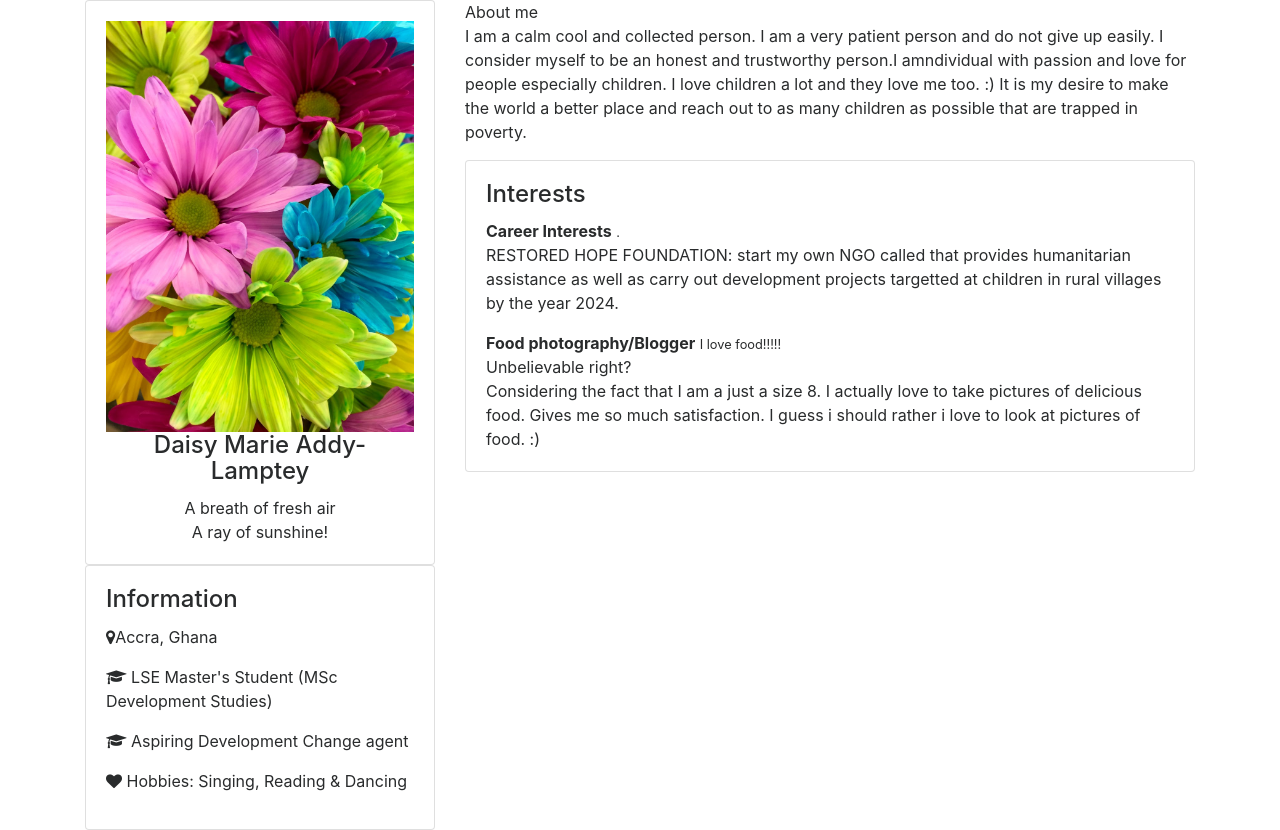
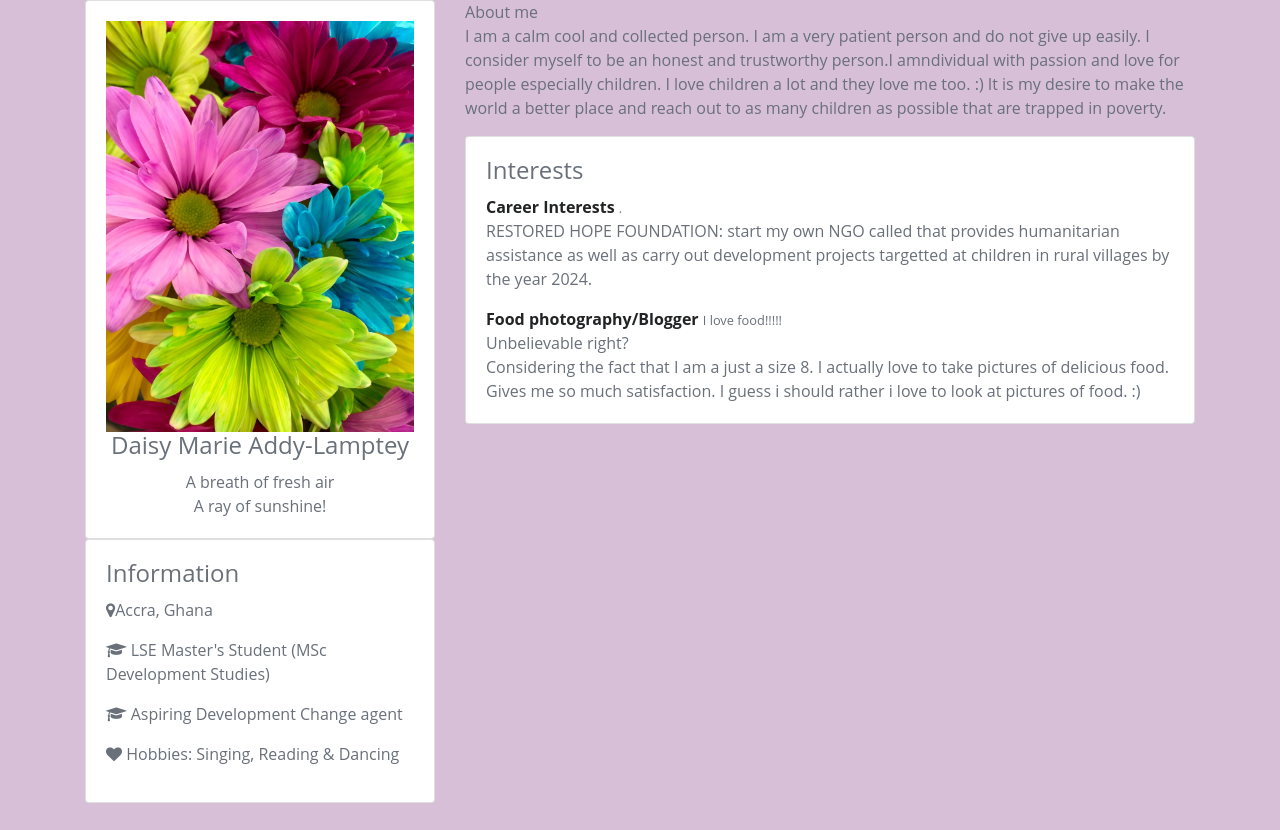
Before and after one commit to Daisylamp/Daisylamp.github.io, a plain HTML site: page index.html in a window 1280 px wide. After the commit the page ends 803 px from the top, so only its background shows below. Drawn offline with nearby package versions, Linux system fonts and the light colour scheme.

Commit message:
Add files via upload

```diff
--- a/css/my-style.css
+++ b/css/my-style.css
@@ -1,3 +1,17 @@
 img{
 	max-width: 100%;
 }
+
+html {
+  background-color: #D8BFD8;
+}
+
+body {
+  background: none;
+  color: #69707a;
+  font-family: "Open Sans", Arial, sans-serif;
+}
+
+strong {
+  color: #222324;
+}
```
Also changed, not shown: index.html (+2 -0 lines).
